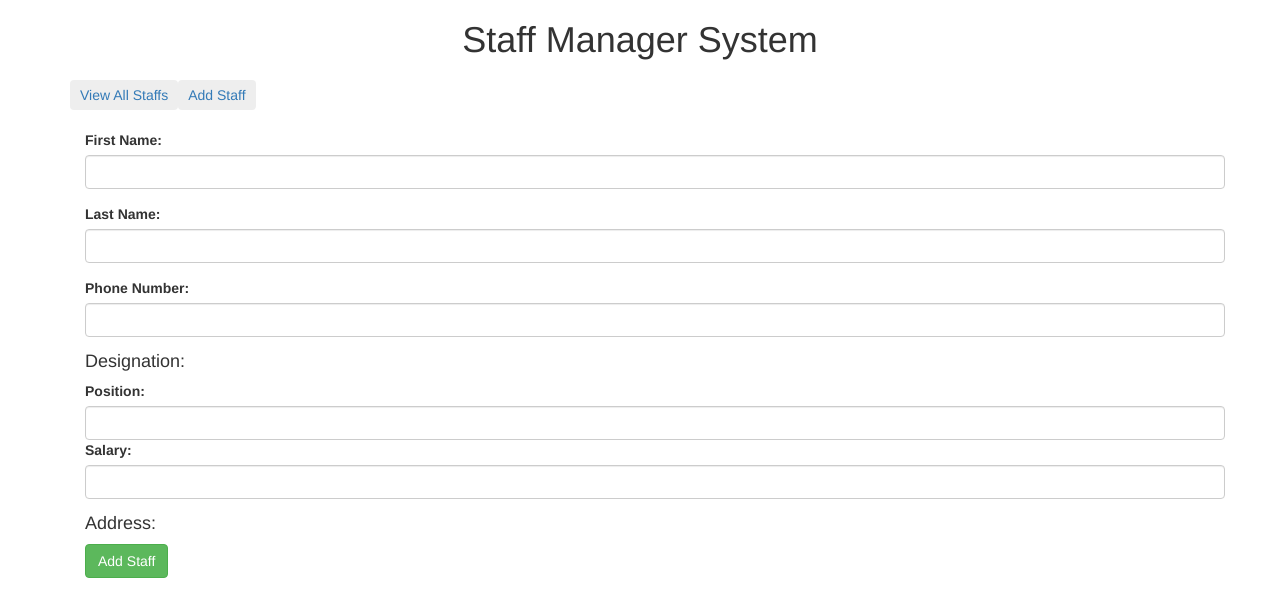
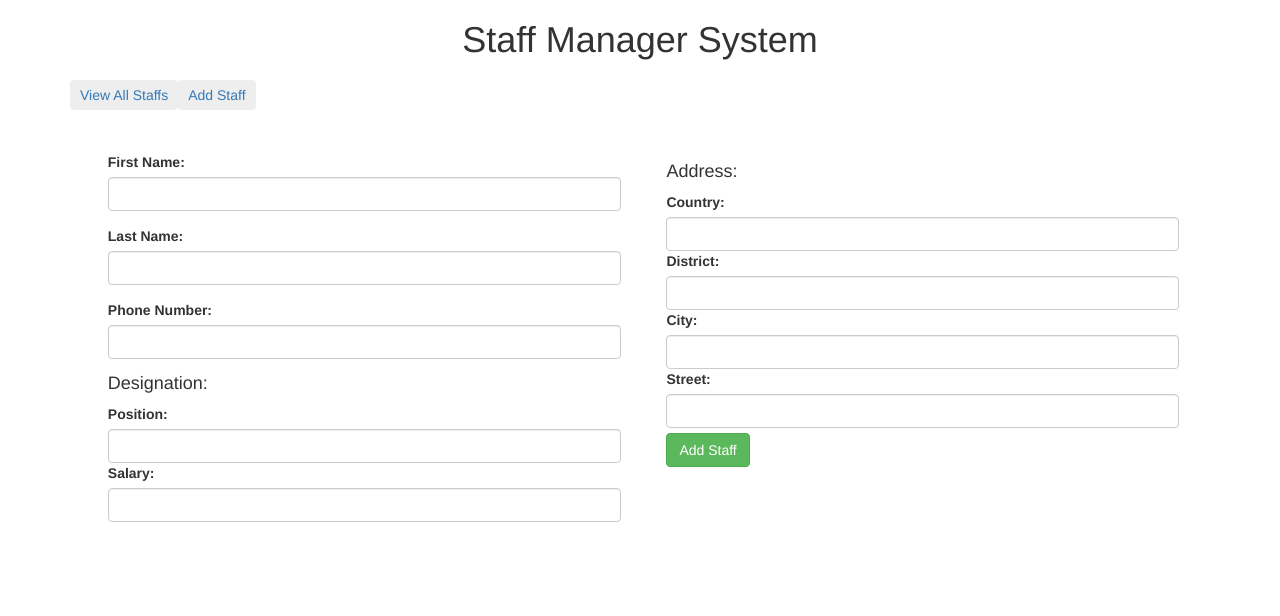
Before and after one commit to RamenSayami/aprilProject-js, an Angular app: page /addStaff in a window 1280 px wide. Shown: the top 616 px of the page. Built offline with nearby package versions, Linux system fonts and the light colour scheme.

Commit message:
Added Address model and tried posting into db, not working for address

```diff
--- a/src/app/components/add-staff/add-staff.component.css
+++ b/src/app/components/add-staff/add-staff.component.css
@@ -1,3 +1,13 @@
 .servErr{
   color: brown;
 }
+
+.sub-entry {
+  width: 45%;
+  float: left;
+  margin: 2%;
+}
+
+.sbmtBtn{
+  margin-top: 1%;
+}
--- a/src/app/components/add-staff/add-staff.component.html
+++ b/src/app/components/add-staff/add-staff.component.html
@@ -1,6 +1,6 @@
 <section class="container">
   <form #f="ngForm" (ngSubmit)="addStaff(f)">
-
+    <div class = "sub-entry">
       <div class="form-group">
         <label> First Name:</label>
         <input type="text" [(ngModel)]="formStaff.firstName" name="firstname" class="form-control">
@@ -24,13 +24,28 @@
         <label>Salary:</label>
         <input type="number" [(ngModel)]="formStaff.designation.salary" name="salary" class="form-control">
       </div>
+    </div>
 
+    <div class="sub-entry">
       <h4> Address: </h4>
 
+      <label>Country: </label>
+      <input type="text" [(ngModel)] = "formStaff.address.country" name = "country" class = "form-control" >
 
-    <div>
+      <label>District: </label>
+      <input type="text" [(ngModel)] = "formStaff.address.district" name = "district" class = "form-control" >
+
+      <label>City: </label>
+      <input type="text" [(ngModel)] = "formStaff.address.city" name = "city" class = "form-control" >
+
+      <label>Street: </label>
+      <input type="text" [(ngModel)] = "formStaff.address.street" name = "street" class = "form-control" >
+
+      <div class = "sbmtBtn" >
         <button type="submit" class="btn btn-success" [disabled]="f.invalid">Add Staff</button>
-      <span *ngIf="showError" class= "servErr" > {{ serverError }}</span>
+        <span *ngIf="showError" class="servErr"> {{ serverError }}</span>
       </div>
+    </div>
+
   </form>
 </section>
--- a/src/app/components/add-staff/add-staff.component.ts
+++ b/src/app/components/add-staff/add-staff.component.ts
@@ -5,6 +5,7 @@ import { StaffComponent } from '../staff/staff.component';
 import { StaffListService } from '../../services/staff-list.service';
 import { NgForm } from '@angular/forms';
 import { Designation } from '../../model/designation';
+import { Address } from '../../model/address';
 
 @Component({
   selector: 'app-add-staff',
@@ -15,6 +16,8 @@ export class AddStaffComponent implements OnInit {
 
   designation = new Designation();
   formStaff = new Staff();
+  address = new Address();
+
   serverError: String = 'Server Error! Try again later';
   showError: Boolean;
 
@@ -23,6 +26,7 @@ export class AddStaffComponent implements OnInit {
 
   ngOnInit() {
     this.formStaff.designation = this.designation;
+    this.formStaff.address = this.address;
     this.showError = false;
   }
 
@@ -30,7 +34,7 @@ export class AddStaffComponent implements OnInit {
       console.log('Staff details to add in DB: ');
       console.log(this.formStaff);
       this.staffService.addStaff( this.formStaff )
-        .then( (res: Staff) => {this.staffListServ.staffList.unshift(res); },
+        .then( (res: Staff) => { this.staffListServ.staffList.unshift(  res); },
           (err) => {
             this.showError = true;
           });
--- a/src/app/components/staff/staff.component.css
+++ b/src/app/components/staff/staff.component.css
@@ -5,3 +5,17 @@ h2{
 #err {
   color: brown;
 }
+
+.sub-entry {
+  width: 50%;
+  float: left;
+
+}
+
+.lister{
+  height: 80px;
+}
+
+ul{
+  list-style-type: none;
+}
--- a/src/app/components/staff/staff.component.html
+++ b/src/app/components/staff/staff.component.html
@@ -1,11 +1,24 @@
 <h2> Staffs in database </h2>
-
-<ul class= "list-group-item">
-  <li *ngFor="let staff of staffListServ.staffList" class = "list-group-item">
-    {{ staff?.firstName ? staff?.firstName : 'N/a' }} {{staff?.lastName ? staff?.lastName : 'N/a'}}<br>
-    [ {{ staff?.designation?.position ? staff?.designation?.position : 'N/a' }} ]<br>
-    {{ staff?.phoneNumber ? staff?.phoneNumber : 'N/a' }}
-  </li>
+<!-- <div> -->
+<ul>
+  <div class="list-group-item">
+    <li *ngFor="let staff of staffListServ.staffList" class="list-group-item lister">
+      <!-- <section> -->
+      <!-- <div class="list-group-item"> -->
+      <div class="sub-entry">
+        <!-- <span class="sub-entry"> -->
+        {{ staff?.firstName ? staff?.firstName : 'N/a' }} {{staff?.lastName ? staff?.lastName : 'N/a'}}
+        <br> [ {{ staff?.designation?.position ? staff?.designation?.position : 'N/a' }} ]
+        <br> {{ staff?.phoneNumber ? staff?.phoneNumber : 'N/a' }}
+        <!-- </span> -->
+      </div>
+      <div class="sub-entry">
+        {{ staff?.address ? staff.address.country : 'N/a'}}
+      </div>
+      <!-- </div> -->
+      <!-- </section> -->
+    </li>
+  </div>
 </ul>
-
-<p id = "err" > {{ errorMessage }}</p>
+<!-- </div> -->
+<p id="err"> {{ errorMessage }}</p>
--- /dev/null
+++ b/src/app/model/address.ts
@@ -0,0 +1,6 @@
+export class Address {
+    country: String;
+    district: String;
+    city: String;
+    street: String;
+}
--- a/src/app/model/staff.ts
+++ b/src/app/model/staff.ts
@@ -1,8 +1,10 @@
 import { Designation } from './designation';
+import { Address } from './address';
 
 export class Staff {
   firstName: String;
   lastName: String;
   phoneNumber: number;
   designation: Designation;
+  address: Address;
   }
```
Lines whose indentation alone changed are shown as unchanged.
